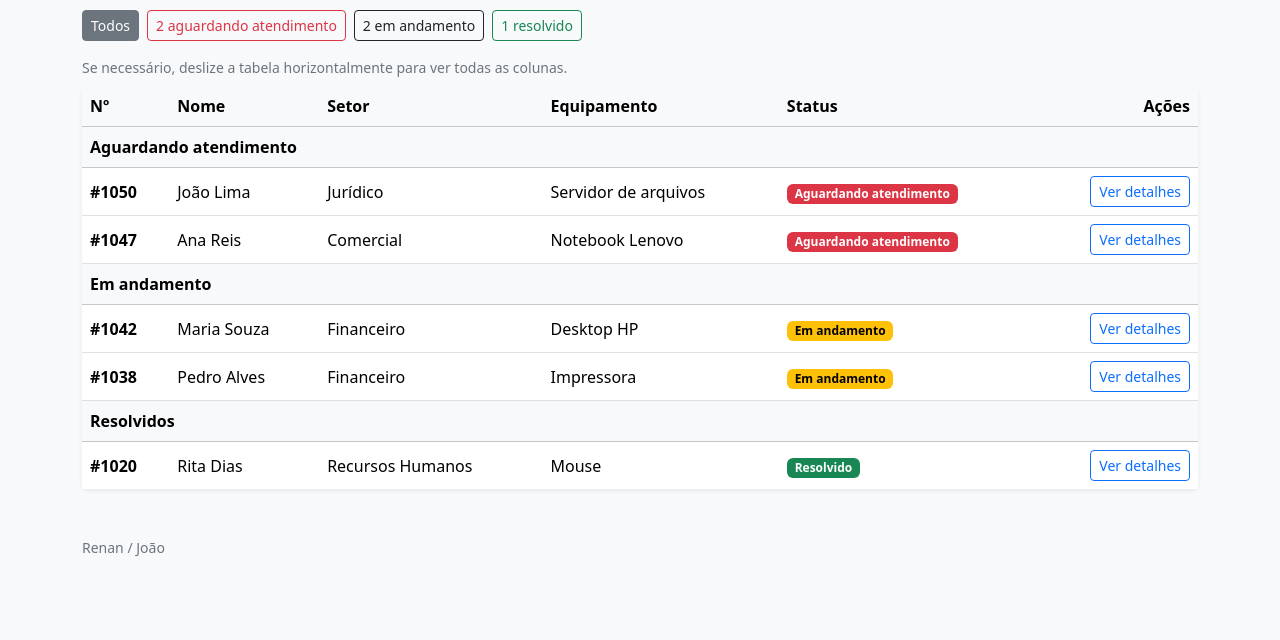
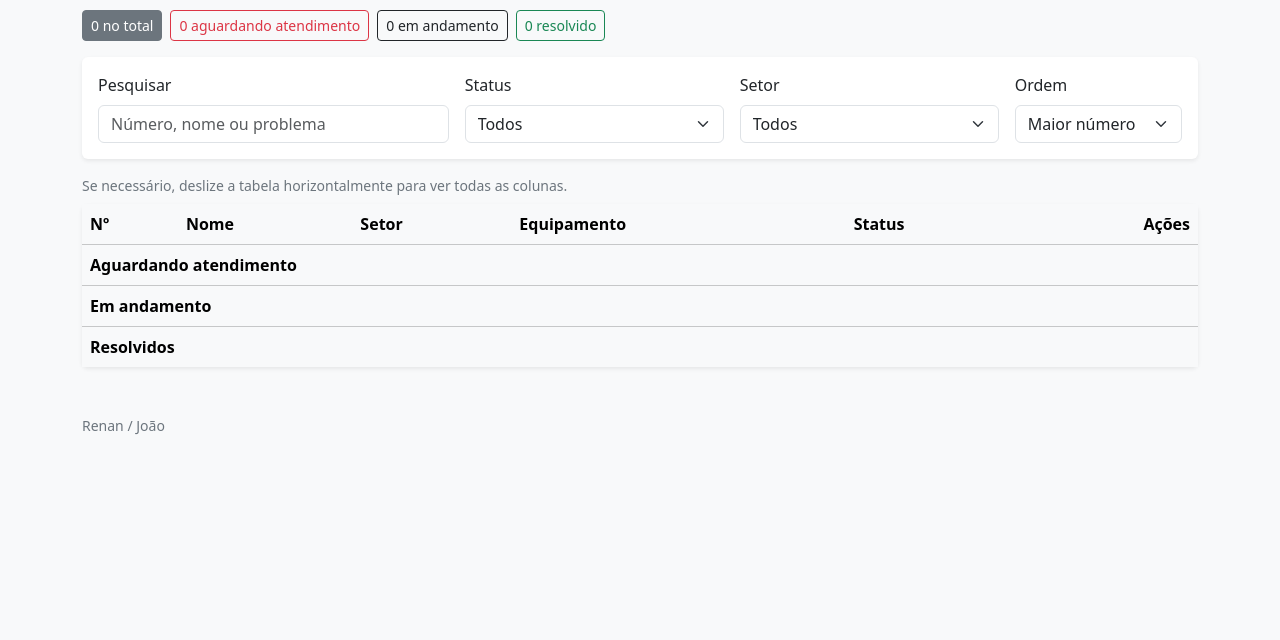
Before and after one commit to Noutec/Sistema_chamados, a plain HTML site: page index.html in a window 1280 px wide. Shown: the part 160-800 px from the top of the page. Drawn offline with nearby package versions, Linux system fonts and the light colour scheme.

Commit message:
feat: adicionar busca, filtros e indicadores à página inicial

```diff
--- a/index.html
+++ b/index.html
@@ -16,6 +16,7 @@
         <a class="nav-link active" aria-current="page" href="index.html">Todos</a>
         <a class="nav-link text-white" href="active.html">Aguardando atendimento</a>
         <a class="nav-link text-white" href="open.html">Novo chamado</a>
+        <a class="nav-link text-white" href="cadastro.html">Cadastros</a>
       </nav>
     </div>
   </header>
@@ -30,12 +31,47 @@
   <!-- Filtros por status -->
     <nav aria-label="Filtrar chamados por status">
       <ul class="list-unstyled d-flex flex-wrap gap-2 mb-3">
-        <li><a class="btn btn-sm btn-secondary" href="index.html" aria-current="page">Todos</a></li>
-        <li><a class="btn btn-sm btn-outline-danger" href="active.html">2 aguardando atendimento</a></li>
-        <li><a class="btn btn-sm btn-outline-dark" href="in-progress.html">2 em andamento</a></li>
-        <li><a class="btn btn-sm btn-outline-success" href="resolved.html">1 resolvido</a></li>
+        <li><a class="btn btn-sm btn-secondary" href="index.html" aria-current="page"><span id="ind-total">0</span> no total</a></li>
+        <li><a class="btn btn-sm btn-outline-danger" href="active.html"><span data-contador="active">0</span> aguardando atendimento</a></li>
+        <li><a class="btn btn-sm btn-outline-dark" href="in-progress.html"><span data-contador="in-progress">0</span> em andamento</a></li>
+        <li><a class="btn btn-sm btn-outline-success" href="resolved.html"><span data-contador="resolved">0</span> resolvido</a></li>
       </ul>
     </nav>
+    <section class="card border-0 shadow-sm p-3 mb-3" aria-label="Busca e filtros">
+      <div class="row g-3">
+        <div class="col-md-4">
+          <label for="campo-busca" class="form-label">Pesquisar</label>
+          <input id="campo-busca" class="form-control" type="search" placeholder="Número, nome ou problema">
+        </div>
+        <div class="col-sm-4 col-md-3">
+          <label for="filtro-status" class="form-label">Status</label>
+          <select id="filtro-status" class="form-select">
+            <option value="">Todos</option>
+            <option value="Ativo">Aguardando atendimento</option>
+            <option>Em andamento</option>
+            <option>Resolvido</option>
+          </select>
+        </div>
+        <div class="col-sm-4 col-md-3">
+          <label for="filtro-setor" class="form-label">Setor</label>
+          <select id="filtro-setor" class="form-select">
+            <option value="">Todos</option>
+            <option>Financeiro</option>
+            <option>Jurídico</option>
+            <option>Comercial</option>
+            <option>Recursos Humanos</option>
+            <option>Logística</option>
+          </select>
+        </div>
+        <div class="col-sm-4 col-md-2">
+          <label for="ordem-lista" class="form-label">Ordem</label>
+          <select id="ordem-lista" class="form-select">
+            <option value="desc">Maior número</option>
+            <option value="asc">Menor número</option>
+          </select>
+        </div>
+      </div>
+    </section>
   <!-- Tabela de todos os chamados -->
     <p class="small text-secondary mb-2">Se necessário, deslize a tabela horizontalmente para ver todas as colunas.</p>
     <div id="lista" class="card border-0 shadow-sm">
@@ -52,69 +88,19 @@
               <th scope="col" class="text-end">Ações</th>
             </tr>
           </thead>
-          <tbody>
+          <tbody data-status="Ativo">
             <tr id="ativos" class="table-light">
               <th scope="rowgroup" colspan="6">Aguardando atendimento</th>
             </tr>
-            <tr>
-              <th scope="row">#1050</th>
-              <td>João Lima</td>
-              <td>Jurídico</td>
-              <td>Servidor de arquivos</td>
-              <td><span class="badge text-bg-danger">Aguardando atendimento</span></td>
-              <td class="text-end">
-                <a class="btn btn-sm btn-outline-primary text-nowrap" href="details.html#chamado-1050" aria-label="Ver detalhes do chamado #1050">Ver detalhes</a>
-              </td>
-            </tr>
-            <tr>
-              <th scope="row">#1047</th>
-              <td>Ana Reis</td>
-              <td>Comercial</td>
-              <td>Notebook Lenovo</td>
-              <td><span class="badge text-bg-danger">Aguardando atendimento</span></td>
-              <td class="text-end">
-                <a class="btn btn-sm btn-outline-primary text-nowrap" href="details.html#chamado-1047" aria-label="Ver detalhes do chamado #1047">Ver detalhes</a>
-              </td>
-            </tr>
           </tbody>
-          <tbody>
+          <tbody data-status="Em andamento">
             <tr id="em-andamento" class="table-light">
               <th scope="rowgroup" colspan="6">Em andamento</th>
             </tr>
-            <tr>
-              <th scope="row">#1042</th>
-              <td>Maria Souza</td>
-              <td>Financeiro</td>
-              <td>Desktop HP</td>
-              <td><span class="badge text-bg-warning">Em andamento</span></td>
-              <td class="text-end">
-                <a class="btn btn-sm btn-outline-primary text-nowrap" href="details.html#chamado-1042" aria-label="Ver detalhes do chamado #1042">Ver detalhes</a>
-              </td>
-            </tr>
-            <tr>
-              <th scope="row">#1038</th>
-              <td>Pedro Alves</td>
-              <td>Financeiro</td>
-              <td>Impressora</td>
-              <td><span class="badge text-bg-warning">Em andamento</span></td>
-              <td class="text-end">
-                <a class="btn btn-sm btn-outline-primary text-nowrap" href="details.html#chamado-1038" aria-label="Ver detalhes do chamado #1038">Ver detalhes</a>
-              </td>
-            </tr>
           </tbody>
-          <tbody>
+          <tbody data-status="Resolvido">
             <tr id="resolvidos" class="table-light">
               <th scope="rowgroup" colspan="6">Resolvidos</th>
-            </tr>
-            <tr>
-              <th scope="row">#1020</th>
-              <td>Rita Dias</td>
-              <td>Recursos Humanos</td>
-              <td>Mouse</td>
-              <td><span class="badge text-bg-success">Resolvido</span></td>
-              <td class="text-end">
-                <a class="btn btn-sm btn-outline-primary text-nowrap" href="details.html#chamado-1020" aria-label="Ver detalhes do chamado #1020">Ver detalhes</a>
-              </td>
             </tr>
           </tbody>
         </table>
@@ -123,6 +109,7 @@
   </main>
 
   <footer class="container pb-4 small text-secondary">Renan / João</footer>
+  <script src="js/chamados.js"></script>
   <script src="js/index.js"></script>
 </body>
 </html>
```
